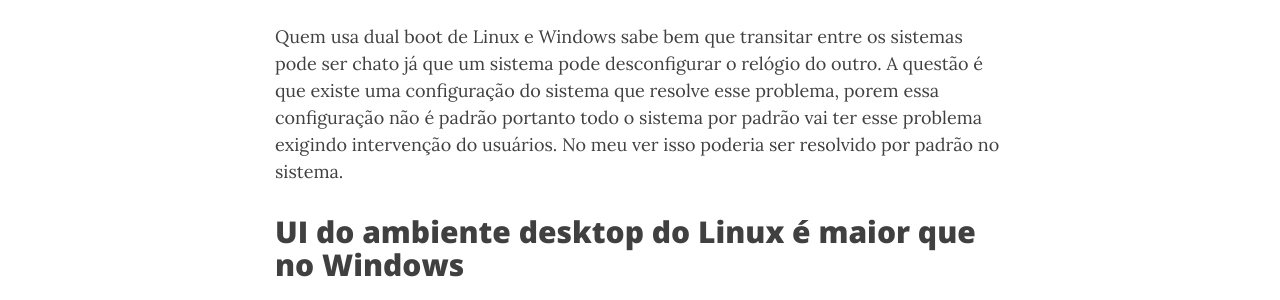
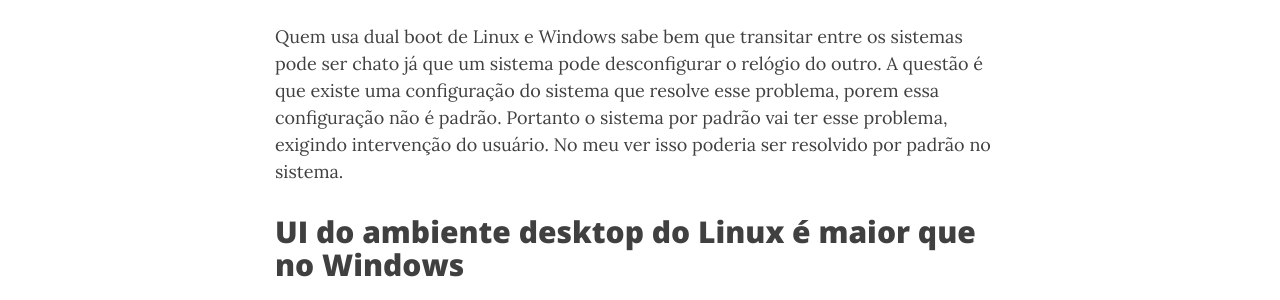
Before and after one commit to marcosfs93/marcosfs93.github.io, a Jekyll site: the page built from _posts/2024-08-04-coisas-que-me-incomodam-no-linux.md, in a window 1280 px wide and 900 px high, scrolled down 1212 px. Shown: the part 235-535 px from the top of the window. Built offline with Jekyll 4.4.1, drawn with Linux system fonts in a browser that asks for light colours; nearby versions of some CDN libraries; comment, search, counter and statistics services are not loaded.

Commit message:
Update 2024-08-04-coisas-que-me-incomodam-no-linux.md

```diff
--- a/_posts/2024-08-04-coisas-que-me-incomodam-no-linux.md
+++ b/_posts/2024-08-04-coisas-que-me-incomodam-no-linux.md
@@ -22,7 +22,7 @@
 Felizmente boa parte da lista são de coisas pequenas que no meu ver podem ser resolvidos dentro da parte do desenvolvimento do sistema, pra começar uma das coisas que me incomoda no Linux é...
 
 ## Desconfiguração do relógio do computador
-Quem usa dual boot de Linux e Windows sabe bem que transitar entre os sistemas pode ser chato já que um sistema pode desconfigurar o relógio do outro. A questão é que existe uma configuração do sistema que resolve esse problema, porem essa configuração não é padrão portanto todo o sistema por padrão vai ter esse problema exigindo intervenção do usuários. No meu ver isso poderia ser resolvido por padrão no sistema.
+Quem usa dual boot de Linux e Windows sabe bem que transitar entre os sistemas pode ser chato já que um sistema pode desconfigurar o relógio do outro. A questão é que existe uma configuração do sistema que resolve esse problema, porem essa configuração não é padrão. Portanto o sistema por padrão vai ter esse problema, exigindo intervenção do usuário. No meu ver isso poderia ser resolvido por padrão no sistema.
 
 ## UI do ambiente desktop do Linux é maior que no Windows
 Esse é um ponto peculiar, já que diferente de muita gente eu ainda uso a resolução HD (1366x768) e diferente do Windows em que o tamanho dos objetos na tela são do tamanho certo, no Linux é diferente pois a interface no Linux por "padrão" parece maior e ocupando partes que não deveriam. No meu ver a interface do sistema deveria ser igual ou proxima do Windows, e assim como no caso do relógio existe uma configuração no sistema que resolve isso, mas mais uma vez essa configuração não é padrão e vai exigir alterações do usuário.
```
